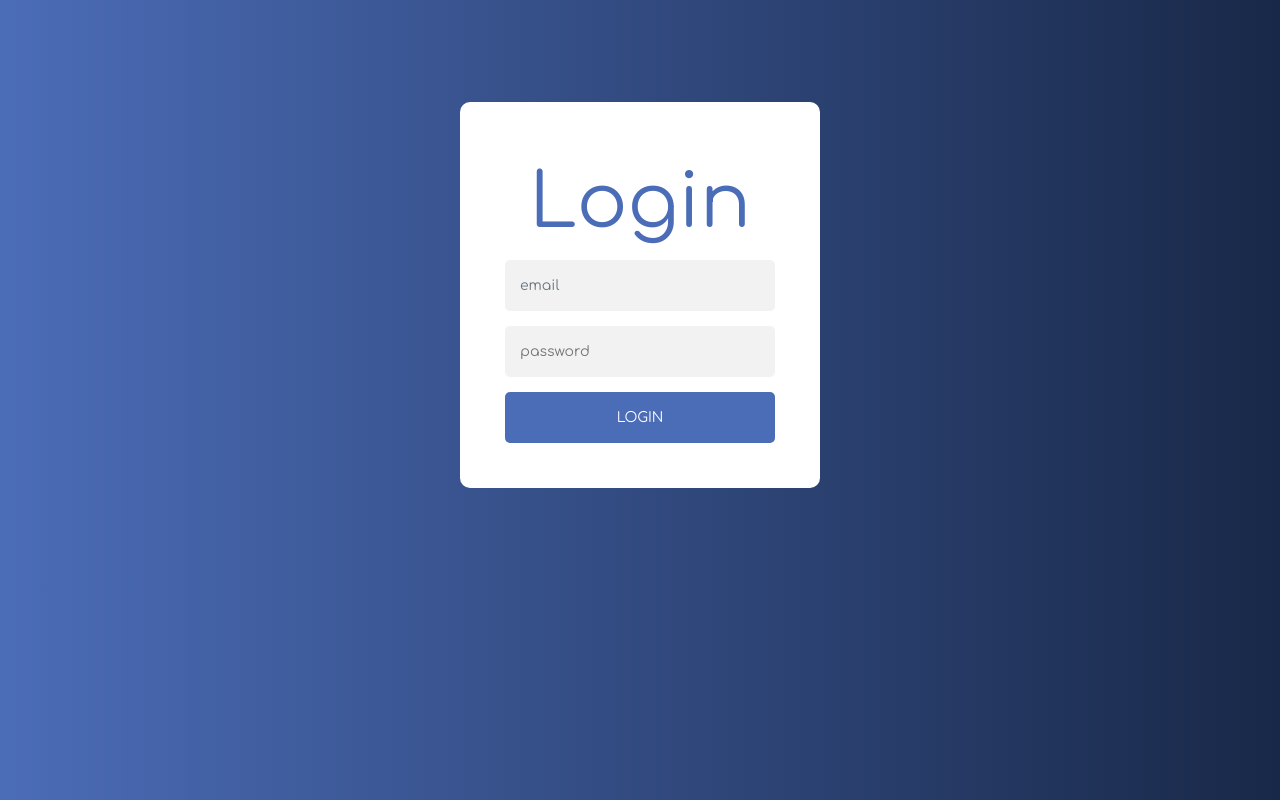
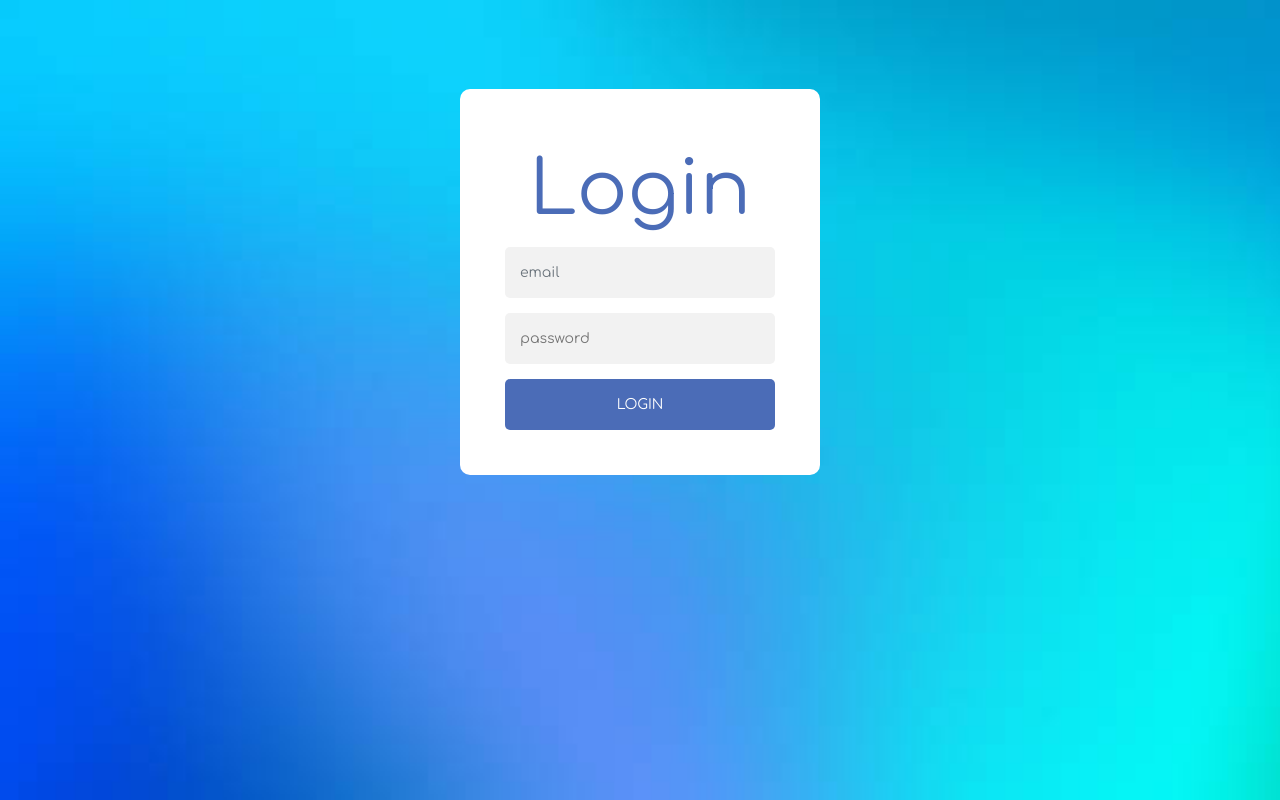
Before and after one commit to Virat18ajith04/Angular_Training, an Angular app: page / in a window 1280 px wide. Built offline with nearby package versions, Linux system fonts and the light colour scheme.

Commit message:
updated background

```diff
--- a/src/app/app.component.html
+++ b/src/app/app.component.html
@@ -1,2 +1,3 @@
-
+<div class="container">
 <router-outlet></router-outlet>
+</div>
--- a/src/app/header/header.component.html
+++ b/src/app/header/header.component.html
@@ -1,4 +1,4 @@
-<nav class="navbar navbar-light bg-transparent fixed-top">
+<nav class="navbar navbar-light bg-transparent sticky-top">
   <div class="container-fluid">
 
     <button class="navbar-toggler start"  type="button" data-bs-toggle="offcanvas" data-bs-target="#offcanvasNavbar" aria-controls="offcanvasNavbar">
--- a/src/index.html
+++ b/src/index.html
@@ -12,8 +12,6 @@
 
 </head>
 <body>
-  <router-outlet></router-outlet>
-
   <app-root></app-root>
 </body>
 </html>
--- a/src/styles.css
+++ b/src/styles.css
@@ -1,4 +1,10 @@
 /* You can add global styles to this file, and also import other style files */
-body {
+/*body {
     background: linear-gradient(90deg, #4b6cb7 0%, #182848 100%);
+  }*/
+  body {
+    background-image: url('background.jpg');
+    background-repeat: no-repeat;
+  background-attachment: fixed;
+  background-size: cover;
   }
```
Also changed, not shown: src/background.jpg (added).
